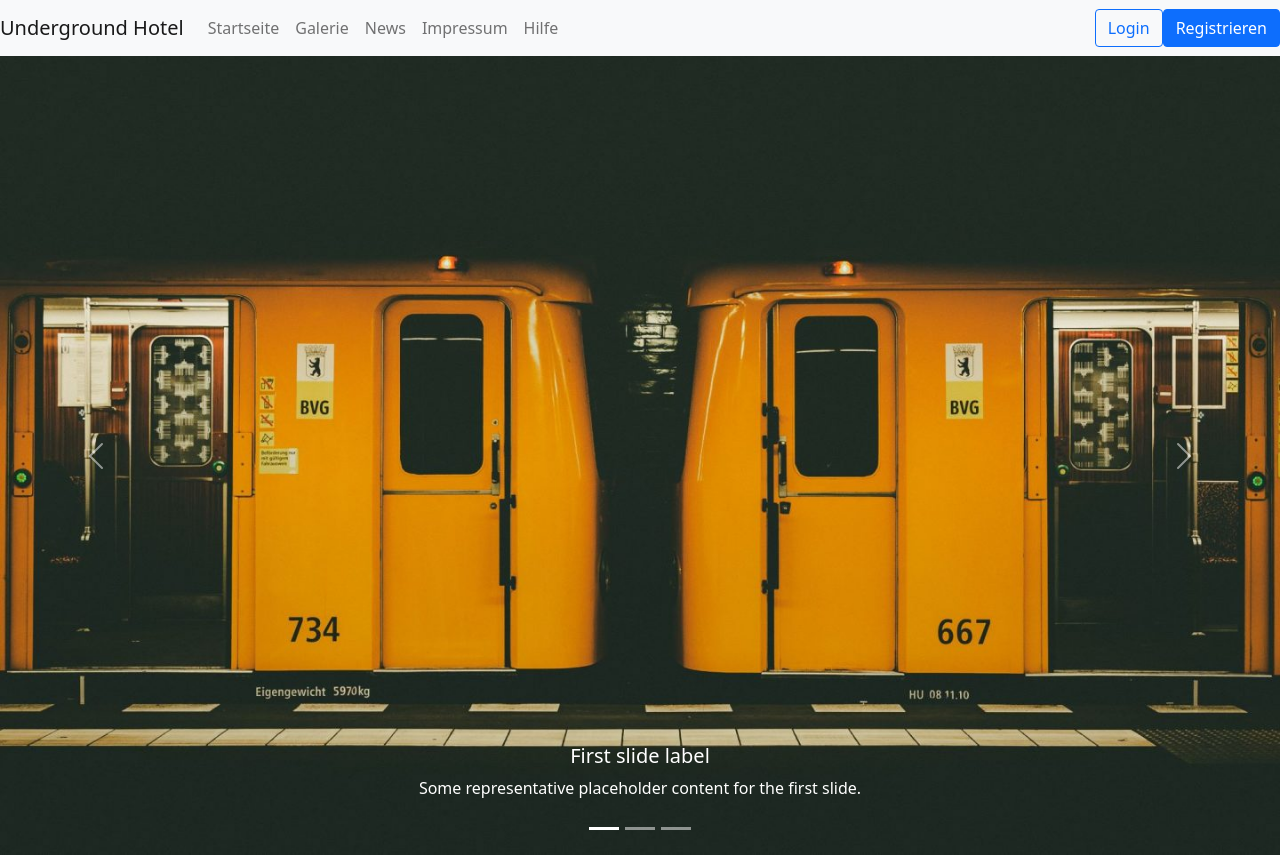
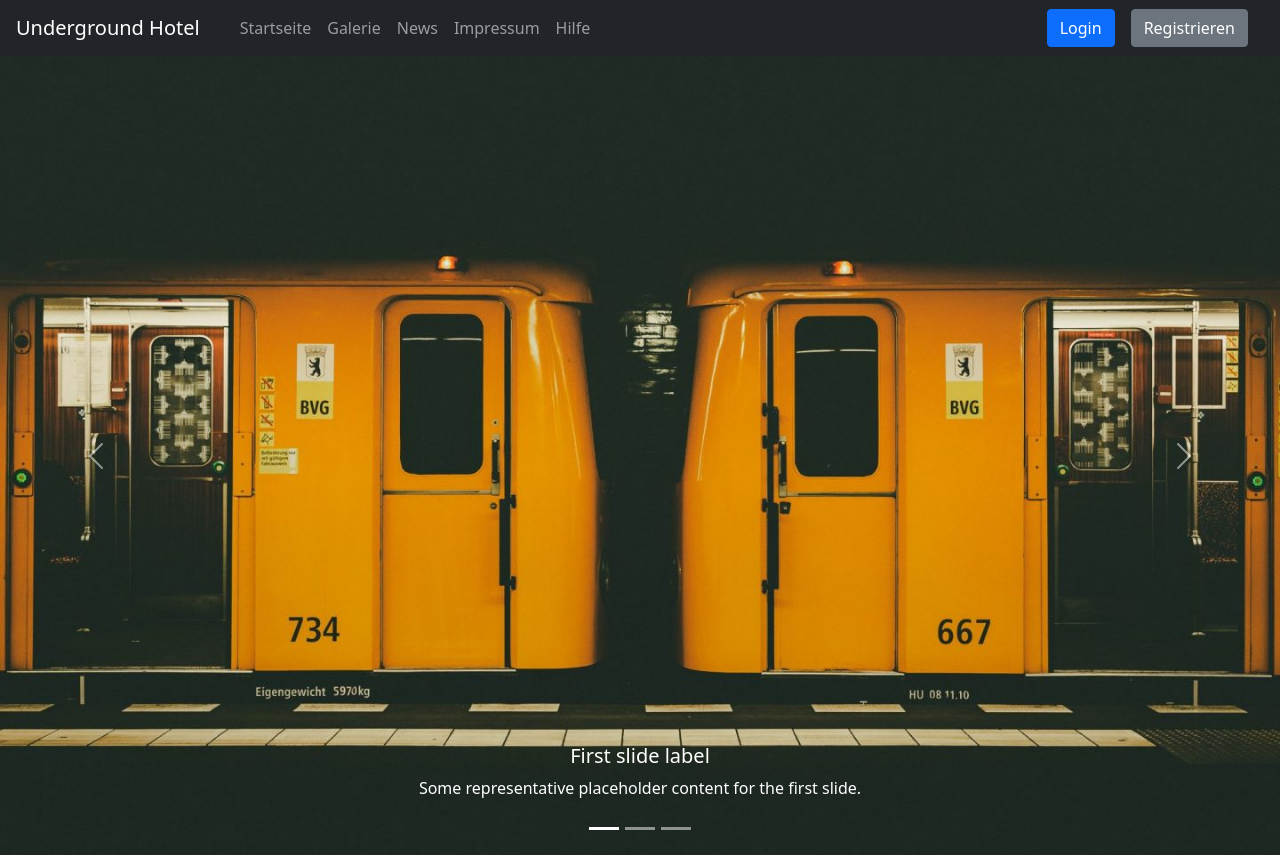
Before and after one commit to viktormandlbauer/underground-hotel, a PHP site: page / in a window 1280 px wide. Shown: the top 855 px of the page. Run offline with PHP 8.4, Linux system fonts and the light colour scheme; settings files or empty folders that the repository lacks are supplied.

Commit message:
update login

```diff
--- a/app/index.php
+++ b/app/index.php
@@ -44,6 +44,14 @@ switch ($request) {
         require 'src/controllers/auth/register.php';
         break;
 
+     case '/auth/submit/login':
+        require 'src/controllers/auth/login.php';
+        break;
+
+    case 'auth/submit/logout':
+        require 'src/controllers/auth/logout.php';
+        break;
+
     case '/testing':
         require 'src/controllers/test.php';
         break;
--- a/app/public/style.css
+++ b/app/public/style.css
@@ -0,0 +1,9 @@
+.carousel-item {
+    height: 800px;
+}
+
+.carousel-item img {
+    object-fit: cover;
+    width: 100%;
+    height: 100%;
+}
--- /dev/null
+++ b/app/src/controllers/auth/logout.php
@@ -0,0 +1,5 @@
+<?php
+session_start();
+session_destroy();
+echo "Sie wurden ausgeloggt.";
+?>
--- a/app/src/views/auth/login.php
+++ b/app/src/views/auth/login.php
@@ -8,7 +8,7 @@
             <div class="row justify-content-center">
                 <div class="col-lg-6 col-md-8 col-sm-12">
                     <h1 class="text-center mt-5">Login</h1>
-                    <form action="/submit_login" method="POST" class="mt-4">
+                    <form action="/auth/submit/login" method="POST" class="mt-4">
 
                         <!-- Username -->
                          <div class="form-group">
--- a/app/src/views/includes/navbar.php
+++ b/app/src/views/includes/navbar.php
@@ -1,10 +1,10 @@
-<nav class="navbar navbar-expand-lg navbar-light bg-light">
-  <a class="navbar-brand" href="#">Underground Hotel</a>
+<nav class="navbar navbar-expand-lg navbar-dark bg-dark">
+  <a class="navbar-brand px-3" href="#">Underground Hotel</a>
   <button class="navbar-toggler" type="button" data-toggle="collapse" data-target="#navbarNav" aria-controls="navbarNav" aria-expanded="false" aria-label="Toggle navigation">
     <span class="navbar-toggler-icon"></span>
   </button>
   <div class="collapse navbar-collapse" id="navbarNav">
-    <ul class="navbar-nav me-auto">
+    <ul class="navbar-nav me-auto me-15">
     <li class="nav-item">
         <a class="nav-link" href="/">Startseite</a>
     </li>
@@ -24,12 +24,12 @@
   </ul>
 
 
-  <ul class="navbar-nav ms-auto">
+  <ul class="navbar-nav ms px-3">
   <li class="nav-item">
-    <a class="btn btn-outline-primary mr-2" href="/login">Login</a>
+    <a class="btn btn-primary mr-4" href="/login">Login</a>
   </li>
-  <li class="nav-item">
-    <a class="btn btn-primary" href="/register">Registrieren</a>
+  <li class="nav-item ms px-3">
+    <a class="btn btn-secondary" href="/register">Registrieren</a>
   </li>
 </ul>
   </div>
--- a/app/src/views/welcome.php
+++ b/app/src/views/welcome.php
@@ -1,7 +1,16 @@
 <?php include 'src/views/includes/header.php'; ?>
 <?php include 'src/views/includes/navbar.php'; ?>
 
-
+<style>
+    .carousel-item {
+    height: 800px;
+}
+.carousel-item img {
+    object-fit: cover;
+    width: 100%;
+    height: 100%;
+}
+</style>
     <div id="carouselExampleCaptions" class="carousel slide">
         <div class="carousel-indicators">
             <button type="button" data-bs-target="#carouselExampleCaptions" data-bs-slide-to="0" class="active" aria-current="true" aria-label="Slide 1"></button>
```
Also changed, not shown: app/src/config/dbaccess.php (+4 -4 lines), app/src/controllers/auth/login.php (+48 -0 lines), app/src/controllers/auth/register.php (+7 -5 lines), 1 other file.
